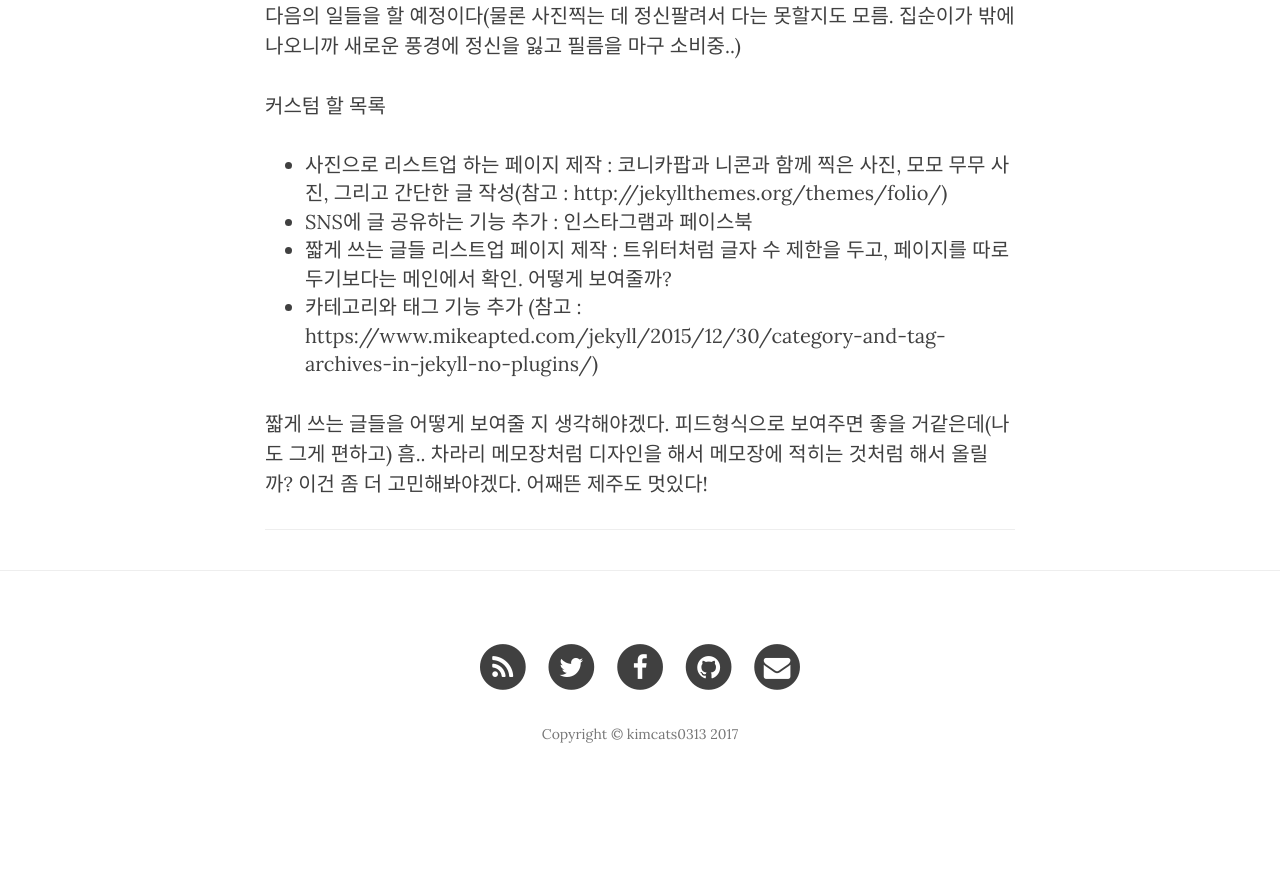
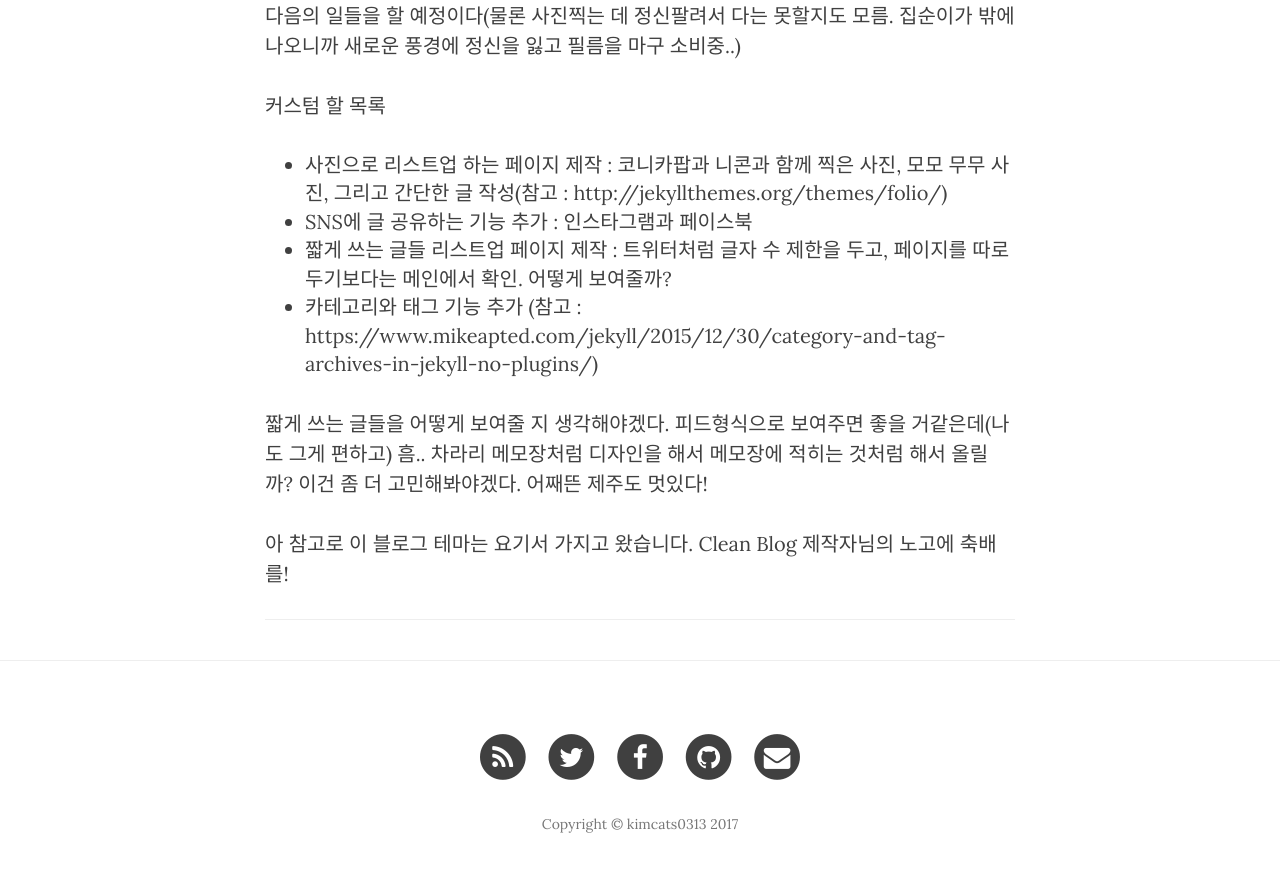
Before and after one commit to KimHyoJin/TIL, a Jekyll site: the page built from _posts/2017-06-27-daily.markdown, in a window 1280 px wide and 900 px high, scrolled down 795 px. Shown: the top 872 px of the window. Built offline with Jekyll 4.4.1, drawn with Linux system fonts in a browser that asks for light colours; nearby versions of some CDN libraries; before the commit the page ends 1605 px from its top, so only the background shows below that.

Commit message:
add link to post 2017-06-27 daily

```diff
--- a/_posts/2017-06-27-daily.markdown
+++ b/_posts/2017-06-27-daily.markdown
@@ -13,6 +13,8 @@ header-img: "img/post-bg-01.jpg"
 * 사진으로 리스트업 하는 페이지 제작 : 코니카팝과 니콘과 함께 찍은 사진, 모모 무무 사진, 그리고 간단한 글 작성(참고 : <http://jekyllthemes.org/themes/folio/>)
 * SNS에 글 공유하는 기능 추가 : 인스타그램과 페이스북
 * 짧게 쓰는 글들 리스트업 페이지 제작 : 트위터처럼 글자 수 제한을 두고, 페이지를 따로 두기보다는 메인에서 확인. 어떻게 보여줄까?
-* 카테고리와 태그 기능 추가 (참고 : https://www.mikeapted.com/jekyll/2015/12/30/category-and-tag-archives-in-jekyll-no-plugins/)
+* 카테고리와 태그 기능 추가 (참고 : <https://www.mikeapted.com/jekyll/2015/12/30/category-and-tag-archives-in-jekyll-no-plugins/>)
 
 <p>짧게 쓰는 글들을 어떻게 보여줄 지 생각해야겠다. 피드형식으로 보여주면 좋을 거같은데(나도 그게 편하고) 흠.. 차라리 메모장처럼 디자인을 해서 메모장에 적히는 것처럼 해서 올릴까? 이건 좀 더 고민해봐야겠다. 어째뜬 제주도 멋있다!</p>
+
+<p>아 참고로 이 블로그 테마는 요기서 가지고 왔습니다. Clean Blog 제작자님의 노고에 축배를!</p>
```
